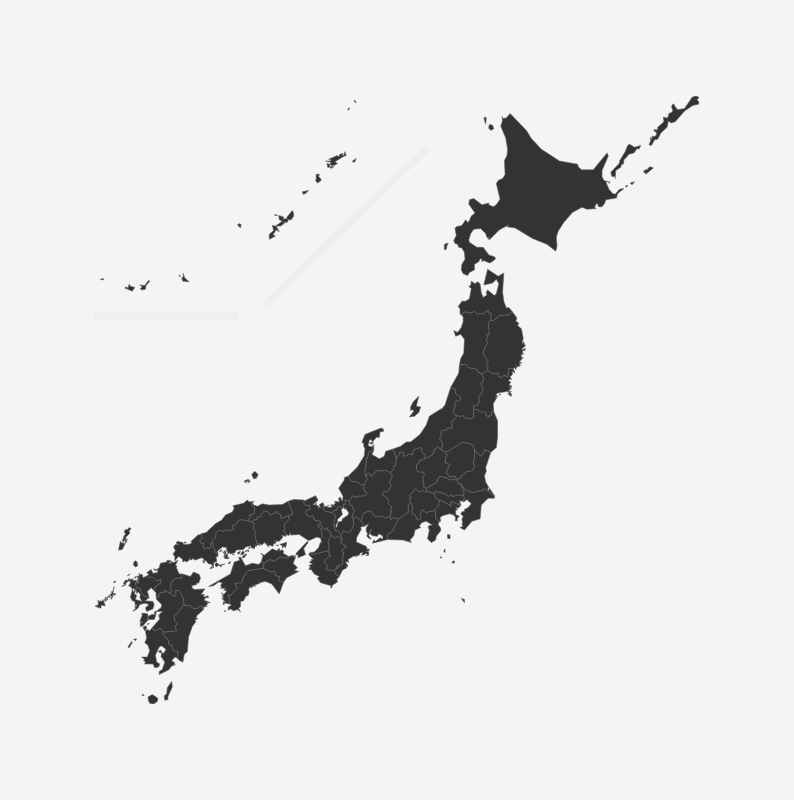
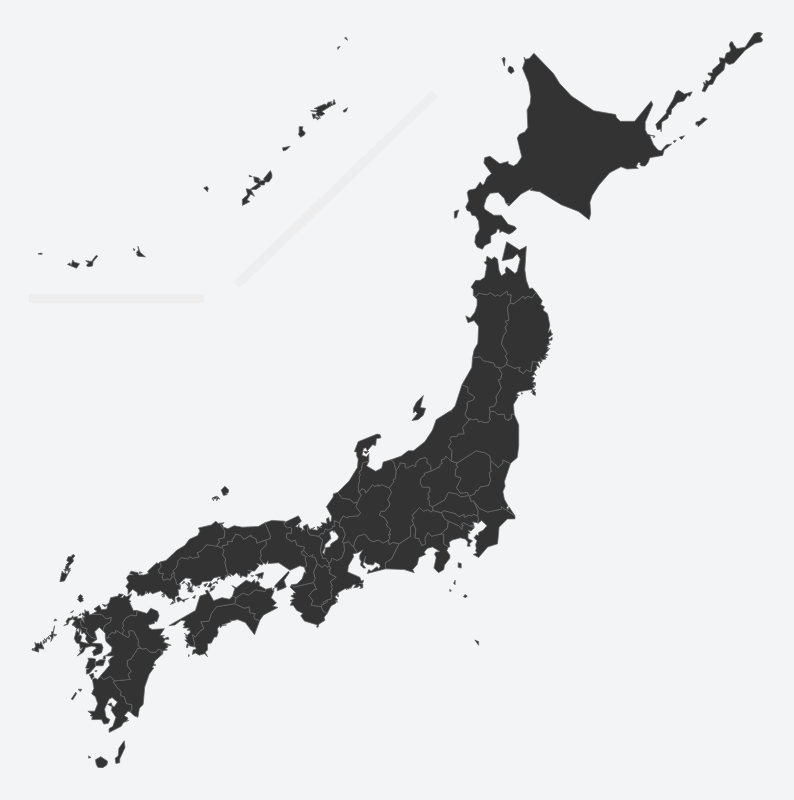
Before and after one commit to okota7412/exprefecture, a React (Vite) app: page / in a window 1280 px wide. Shown: the whole page, without its empty margins (243-1037 px from the left). Built offline with nearby package versions, Linux system fonts and the light colour scheme.

Commit message:
画面サイズごとに地図サイズを調整

```diff
--- a/src/components/App.tsx
+++ b/src/components/App.tsx
@@ -1,7 +1,7 @@
 import { PrefectureMap } from './PrefectureMap'
 function App() {
   return (
-    <div className="h-screen w-full flex items-center justify-center bg-gray-100">
+    <div className="h-screen w-full flex items-center justify-center bg-gray-100 overflow-hidden">
       <PrefectureMap />
     </div>
   )
--- a/src/components/PrefectureMap.tsx
+++ b/src/components/PrefectureMap.tsx
@@ -20,6 +20,17 @@ export const PrefectureMap = () => {
         if (res.ok && container) {
           const svg = await res.text()
           container.innerHTML = svg
+
+          // SVG要素をレスポンシブにする
+          const svgElement =
+            container.querySelector<SVGSVGElement>('.geolonia-svg-map')
+          if (svgElement) {
+            svgElement.setAttribute('width', '100%')
+            svgElement.setAttribute('height', '100%')
+            svgElement.setAttribute('preserveAspectRatio', 'xMidYMid meet')
+            svgElement.style.display = 'block'
+          }
+
           const prefs = container.querySelectorAll<HTMLElement>(
             '.geolonia-svg-map .prefecture'
           )
@@ -59,6 +70,9 @@ export const PrefectureMap = () => {
   }, [])
 
   return (
-    <div ref={containerRef} className="w-full max-w-2xl mx-auto p-4 md:p-8" />
+    <div
+      ref={containerRef}
+      className="w-full h-full max-w-4xl mx-auto p-4 md:p-8 flex items-center justify-center"
+    />
   )
 }
```
